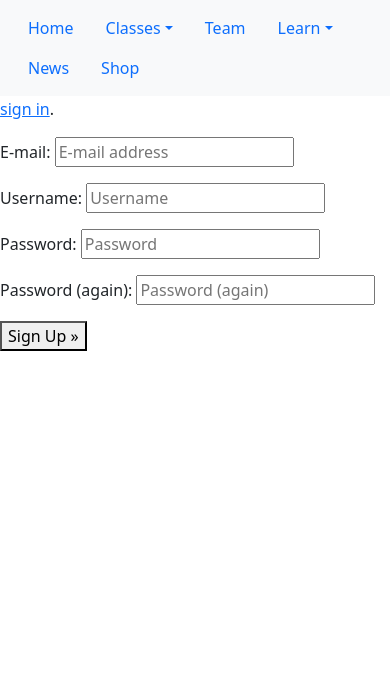
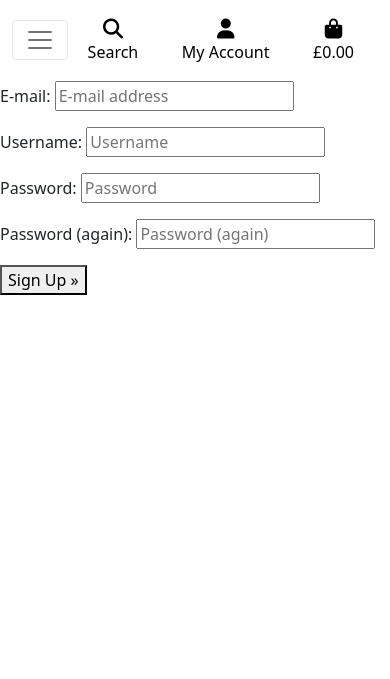
Before and after one commit to tloveday/MS4, a Django app: page /accounts/signup/ in a window 390 px wide. Shown: the top 679 px of the page. Run offline with Django 3.2, Linux system fonts and the light colour scheme; some libraries are stand-ins or nearby versions.

Commit message:
added the main navbar and mobile versions

```diff
--- a/home/templates/home/index.html
+++ b/home/templates/home/index.html
@@ -10,5 +10,5 @@
 {% endblock %}
 
 {% block content%}
-
+   <h1>hello Team</h1>
 {% endblock %}
--- a/static/css/base.css
+++ b/static/css/base.css
@@ -1,17 +1,24 @@
 html{
     height: 100%;
 }
-
+body{
+    height: calc(100vh - 164px);
+}
 /* Landing Page -Index.html- */
 .red{
     color: #f3101f !important;
+}
+.bg-red{
+    background: #f3101f !important;
 }
 .blue{
     color: #0063a1 !important;
 }
 
 /* Landing Page -Index.html- */
-
+.main-nav{
+    background-color: #f3101f;
+}
 
 /* Bulma */
 .icon{
@@ -34,3 +41,15 @@
     text-decoration: none;
 }
 /* Media Queries */
+
+@media (min-width: 1200px){
+    .container {
+        max-width: 80%;
+    }
+}
+
+@media (min-width: 992px){
+    .header-container {
+        padding-top: 164px;
+    }
+}
--- a/templates/base.html
+++ b/templates/base.html
@@ -23,24 +23,28 @@
             <script src="https://kit.fontawesome.com/cbf695508f.js" crossorigin="anonymous"></script>
             <!-- JQuery-->
             <script src="https://cdn.jsdelivr.net/npm/bootstrap@5.1.3/dist/js/bootstrap.bundle.min.js" integrity="sha384-ka7Sk0Gln4gmtz2MlQnikT1wXgYsOg+OMhuP+IlRH9sENBO0LRn5q+8nbTov4+1p" crossorigin="anonymous"></script>
+            <script src="https://cdn.jsdelivr.net/npm/@popperjs/core@2.10.2/dist/umd/popper.min.js" integrity="sha384-7+zCNj/IqJ95wo16oMtfsKbZ9ccEh31eOz1HGyDuCQ6wgnyJNSYdrPa03rtR1zdB" crossorigin="anonymous"></script>
+<script src="https://cdn.jsdelivr.net/npm/bootstrap@5.1.3/dist/js/bootstrap.min.js" integrity="sha384-QJHtvGhmr9XOIpI6YVutG+2QOK9T+ZnN4kzFN1RtK3zEFEIsxhlmWl5/YESvpZ13" crossorigin="anonymous"></script>
         {% endblock %}
 
         <title>Teifi TKD {% block extra_title %} {% endblock %}</title>
+
     </head>
+
     <body>
         <header class="container-fluid fixed-top">
-            <div id="top-nav" class="row pt-lg-2 d-none d-lg-flex">
+            <div id="topnav" class="row bg-white pt-lg-2 d-none d-lg-flex">
                 <div class="col-12 col-lg-4 my-auto py-1 py-lg-0 float-start-lg">
                     <a href="{% url 'home' %}" class="nav-link main-logo-link">
                         <img class="logo" src="/media/images//logo.png" alt="Teifi Taekwondo Logo">
                     </a>
                 </div>
-                <div class="col-12 col-lg-4 my-auto py-1 py-lg-0 ">
+                <div class="col-12 col-lg-4 my-auto py-1 py-lg-0">
                     <form method="GET" action="">
                         <div class="input-group w-100">
-                            <input type="text" name="q" placeholder="Searching for your answers" class="form-control border border-black rouned-0">
+                            <input class="form-control border border-black rounded-0" type="text" name="q" placeholder="Search our site">
                             <div class="input-group-append">
-                                <button class="form-control btn btn-dark border border-black rounded-0" type="submit">
+                                <button class="form-control btn btn-black border border-black rounded-0" type="submit">
                                     <span class="icon">
                                         <i class="fas fa-search"></i>
                                     </span>
@@ -49,16 +53,16 @@
                         </div>
                     </form>
                 </div>
-                <div class="col-12 col-lg-4 my-auto py-1 py-lg-0 ">
+                <div class="col-12 col-lg-4 my-auto py-1 py-lg-0">
                     <ul class="list-inline list-unstyled text-center text-lg-right my-0">
                         <li class="list-inline-item dropdown">
-                            <a href="" id="user-account" data-toggle="dropdown" aria-haspopup="true" aria-expanded="false" class="nav-lnk text-dark">
+                            <a class="text-black nav-link" href="#" id="user-options" data-toggle="dropdown" aria-haspopup="true" aria-expanded="false">
                                 <div class="text-center">
-                                    <div><i class="fas fa-user fa-lg red"></i></div>
-                                    <p class="my-0 red">My Account</p>
+                                    <div><i class="fas fa-user fa-lg"></i></div>
+                                    <p class="my-0">My Account</p>
                                 </div>
                             </a>
-                            <div class="dropdown-menu border-0" aria-labelledby="user-account">
+                            <div class="dropdown-menu border-0" aria-labelledby="user-options">
                                 {% if request.user.is_authenticated %}
                                     {% if request.user.is_superuser %}
                                         <a href="#" class="dropdown-item">Shop Management</a>
@@ -73,7 +77,7 @@
                             </div>
                         </li>
                         <li class="list-inline-item">
-                            <a href="" class="nav-link {% if grand_total %}text-info font-weight-bold{% else %}blue{% endif %}">
+                            <a class="{% if grand_total %}text-info font-weight-bold{% else %}text-black{% endif %} nav-link" href="">
                                 <div class="text-center">
                                     <div><i class="fas fa-shopping-bag fa-lg"></i></div>
                                     <p class="my-0">
@@ -89,44 +93,15 @@
                     </ul>
                 </div>
             </div>
-            <div class="row blue">
-                <nav class="navbar navbar-expand-lg navbar-light bg-light w-100">
-                    <ul class="nav">
-                        <li class="nav-item">
-                          <a class="nav-link active" aria-current="page" href="#">Home</a>
-                        </li>
-                        <li class="nav-item dropdown">
-                          <a class="nav-link dropdown-toggle" data-bs-toggle="dropdown" href="#" role="button" aria-expanded="false">Classes</a>
-                          <ul class="dropdown-menu">
-                            <li><a class="dropdown-item" href="#">Tigers</a></li>
-                            <li><a class="dropdown-item" href="#">Kids</a></li>
-                            <li><a class="dropdown-item" href="#">Adults</a></li>
-                            <li><hr class="dropdown-divider"></li>
-                            <li><a class="dropdown-item" href="#">Kickboxing</a></li>
-                            <li><hr class="dropdown-divider"></li>
-                            <li><a class="dropdown-item" href="#">Ladies</a></li>
-                          </ul>
-                        </li>
-                        <li class="nav-item">
-                          <a class="nav-link" href="#">Team</a>
-                        </li>
-                        <li class="nav-item dropdown">
-                            <a class="nav-link dropdown-toggle" data-bs-toggle="dropdown" href="#" role="button" aria-expanded="false">Learn</a>
-                            <ul class="dropdown-menu">
-                              <li><a class="dropdown-item" href="#">Taekwondo</a></li>
-                              <li><a class="dropdown-item" href="#">Kickboxing</a></li>
-                              <li><a class="dropdown-item" href="#">Ladies</a></li>
-                            </ul>
-                        </li>
-                        <li class="nav-item">
-                            <a class="nav-link" href="#">News</a>
-                        </li>
-                        <li class="nav-item">
-                            <a class="nav-link" href="#">Shop
-                        </li>
+            <div class="row bg-white">
+                <nav class="navbar navbar-expand-lg navbar-light w-100">
+                    <button class="navbar-toggler" type="button" data-toggle="collapse" data-target="#main-nav" aria-controls="main-nav" aria-expanded="false" aria-label="Toggle navigation">
+                        <span class="navbar-toggler-icon"></span>
+                    </button>
+                    {% include 'includes/mobile-top-header.html' %}
+                    {% include 'includes/main-nav.html' %}
                 </nav>
             </div>
-
         </header>
 
         {% if messages %}
--- /dev/null
+++ b/templates/includes/main-nav.html
@@ -0,0 +1,56 @@
+<div class="bg-red collapse navbar-collapse" id="main-nav">
+    <ul class="navbar-nav w-auto mx-auto">
+        <li class="nav-item">
+            <a class="logo-font font-weight-bold nav-link text-black mr-5" href="{% url 'home' %}" id="home-link">
+                Home
+            </a>
+        </li>
+        <li class="nav-item dropdown">
+            <a class="logo-font font-weight-bold nav-link text-black mr-5" href="#" id="classes-link" data-toggle="dropdown" aria-haspopup="true" aria-expanded="false">
+                Classes
+            </a>
+            <div class="dropdown-menu border-0" aria-labelledby="classes-link">
+                <a href="" class="dropdown-item">Tigers Taekwondo</a>
+                <a href="" class="dropdown-item ">Juniors Taekwondo</a>
+                <a href="" class="dropdown-item ">Adults Taekwondo</a>
+                <a href="" class="dropdown-item">Ladies Taekwondo</a>
+                <a href="" class="dropdown-item">Kickboxing</a>
+                <a href="" class="dropdown-item">Ladies Kickboxing</a>
+            </div>
+        </li>
+        <li class="nav-item">
+            <a class="logo-font font-weight-bold nav-link text-black mr-5" href="" id="news-link">
+                News
+            </a>
+        </li>
+        <li class="nav-item">
+            <a class="logo-font font-weight-bold nav-link text-black mr-5" href="" id="team-link">
+                Our Team
+            </a>
+        </li>
+        <li class="nav-item dropdown">
+            <a class="logo-font font-weight-bold nav-link text-black mr-5" href="#" id="learn-link" data-toggle="dropdown" aria-haspopup="true" aria-expanded="false">
+                Learn
+            </a>
+            <div class="dropdown-menu border-0" aria-labelledby="classes-link">
+                <a href="" class="dropdown-item">Tigers Taekwondo</a>
+                <a href="" class="dropdown-item ">Juniors Taekwondo</a>
+                <a href="" class="dropdown-item ">Adults Taekwondo</a>
+                <a href="" class="dropdown-item">Kickboxing</a>
+
+            </div>
+        </li>
+        <li class="nav-item dropdown">
+            <a class="logo-font font-weight-bold nav-link text-black mr-5" href="#" id="shop-link" data-toggle="dropdown" aria-haspopup="true" aria-expanded="false">
+                Learn
+            </a>
+            <div class="dropdown-menu border-0" aria-labelledby="classes-link">
+                <a href="" class="dropdown-item">Uniforms</a>
+                <a href="" class="dropdown-item ">Equiptment</a>
+                <a href="" class="dropdown-item ">Team Wear</a>
+                <a href="" class="dropdown-item">Accessories</a>
+
+            </div>
+        </li>
+    </ul>
+</div>
--- /dev/null
+++ b/templates/includes/mobile-top-header.html
@@ -0,0 +1,57 @@
+<li class="list-inline-item">
+    <a class="text-black nav-link d-block d-lg-none" href="#" id="mobile-search" data-toggle="dropdown" aria-haspopup="true" aria-expanded="false">
+        <div class="text-center">
+            <div><i class="fas fa-search fa-lg"></i></div>
+            <p class="my-0">Search</p>
+        </div>
+    </a>
+    <div class="dropdown-menu border-0 w-100 p-3 rounded-0 my-0" aria-labelledby="mobile-search">
+        <form class="form" method="GET" action="">
+            <div class="input-group w-100">
+                <input class="form-control border border-black rounded-0" type="text" name="q" placeholder="Searching for your answers">
+                <div class="input-group-append">
+                    <button class="form-control form-control btn btn-black border border-black rounded-0" type="submit">
+                        <span class="icon">
+                            <i class="fas fa-search"></i>
+                        </span>
+                    </button>
+                </div>
+            </div>
+        </form>
+    </div>
+</li>
+<li class="list-inline-item dropdown">
+    <a class="text-black nav-link d-block d-lg-none" href="#" id="user-options" data-toggle="dropdown" aria-haspopup="true" aria-expanded="false">
+        <div class="text-center">
+            <div><i class="fas fa-user fa-lg"></i></div>
+            <p class="my-0">My Account</p>
+        </div>
+    </a>
+    <div class="dropdown-menu border-0" aria-labelledby="user-options">
+        {% if request.user.is_authenticated %}
+            {% if request.user.is_superuser %}
+                <a href="" class="dropdown-item">Product Management</a>
+                <a href="#" class="dropdown-item">News Management</a>
+            {% endif %}
+            <a href="" class="dropdown-item">My Profile</a>
+            <a href="{% url 'account_logout' %}" class="dropdown-item">Logout</a>
+        {% else %}
+            <a href="{% url 'account_signup' %}" class="dropdown-item">Register</a>
+            <a href="{% url 'account_login' %}" class="dropdown-item">Login</a>
+        {% endif %}
+    </div>
+</li>
+<li class="list-inline-item">
+    <a class="{% if grand_total %}text-primary font-weight-bold{% else %}text-black{% endif %} nav-link d-block d-lg-none" href="">
+        <div class="text-center">
+            <div><i class="fas fa-shopping-bag fa-lg"></i></div>
+            <p class="my-0">
+                {% if grand_total %}
+                    £{{ grand_total|floatformat:2  }}
+                {% else %}
+                    £0.00
+                {% endif %}
+            </p>
+        </div>
+    </a>
+</li>
```
